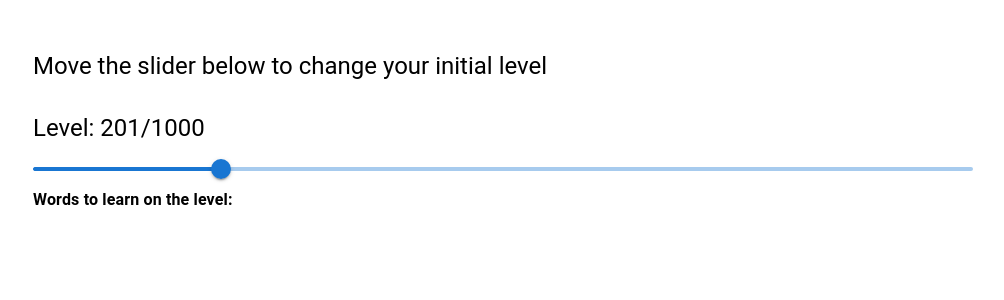
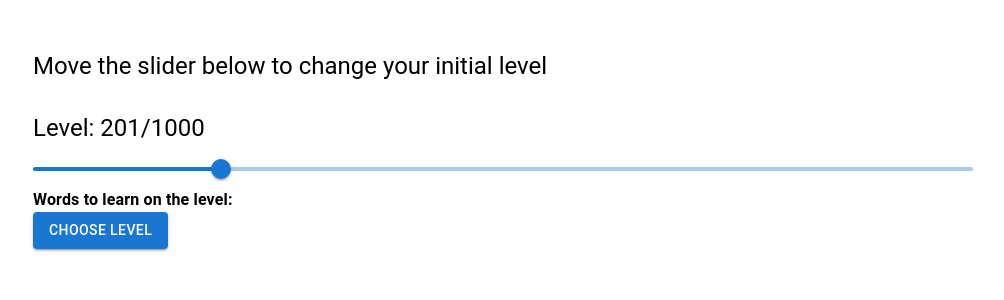
Before and after one commit to MichalKwiatek/LingoNerd, a Next.js app in the folder frontend-next/: page /placement in a window 1280 px wide. Shown: the top 300 px of the page, without its empty margins (257-1261 px from the left). Built offline with nearby package versions, Linux system fonts and the light colour scheme.

Commit message:
Create celect level button

```diff
--- a/frontend-next/src/Placement/Placement.tsx
+++ b/frontend-next/src/Placement/Placement.tsx
@@ -1,12 +1,10 @@
-import Button from '@mui/material/Button';
 import Typography from '@mui/material/Typography';
-import React, { useEffect, useState } from 'react';
+import React from 'react';
 import styles from './placement.module.css';
-import useGetInitialLevel from './useGetInitialLevel';
-import useGetWordsForLevel from './useGetWordsForLevel';
 import ChooseLevel from './ChooseLevel';
 import { getAmountOfLevels } from './placementApi';
 import PlacementProvider from './PlacementProvider';
+import SelectLevelButton from './SelectLevelButton';
 
 const WORDS_TO_SHOW = 10;
 const WORDS_TO_SHOW_ARRAY = Array.from({ length: WORDS_TO_SHOW }, (_, i) => i);
@@ -25,10 +23,6 @@ async function Placement() {
   const levelsCount = await fetchAmountOfLevels();
 
   // const { words, requestStatus: wordsRequestStatus } = useGetWordsForLevel(value, WORDS_TO_SHOW);
-
-  // const onSelectLevel = () => {
-  //   console.log('selected level', value);
-  // };
 
   return (
     <PlacementProvider>
@@ -57,9 +51,7 @@ async function Placement() {
               </React.Fragment>
             ))}
       </div> */}
-        {/* <Button color="primary" variant="contained" onClick={onSelectLevel}>
-        Choose level
-      </Button> */}
+        <SelectLevelButton />
       </div>
     </PlacementProvider>
   );
--- /dev/null
+++ b/frontend-next/src/Placement/SelectLevelButton.tsx
@@ -0,0 +1,25 @@
+'use client';
+
+import React from 'react';
+import { Button } from '@mui/material';
+import { usePlacementContext } from './PlacementProvider';
+
+const SelectLevelButton = () => {
+  const { level } = usePlacementContext();
+
+  const onSelectLevel = () => {
+    if (level == null) {
+      return;
+    }
+
+    console.log('selected level', level);
+  };
+
+  return (
+    <Button color="primary" variant="contained" disabled={level == null} onClick={onSelectLevel}>
+      Choose level
+    </Button>
+  );
+};
+
+export default SelectLevelButton;
```
